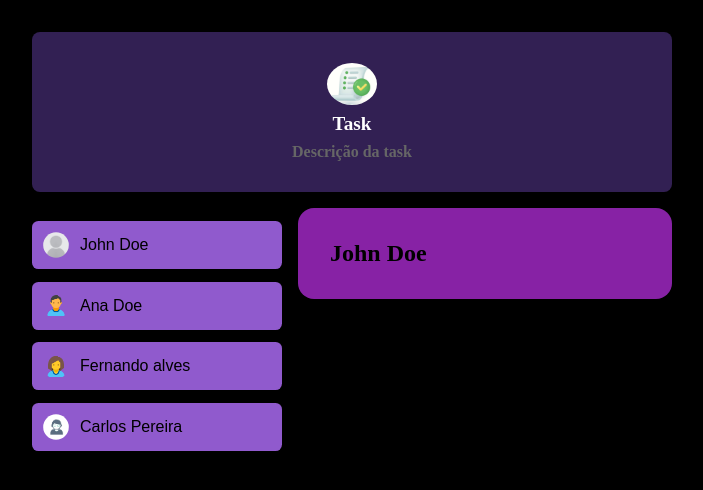
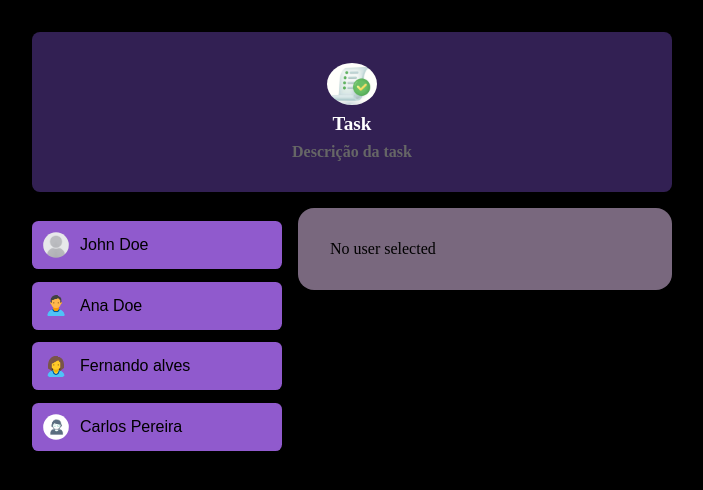
Before and after one commit to alessandrouleon/task-angular, an Angular app: page / in a window 1280 px wide. Shown: the top 490 px of the page, without its empty margins (288-991 px from the left). Built offline with nearby package versions, Linux system fonts and the light colour scheme.

Commit message:
feat: ajustment in list task

```diff
--- a/src/app/app.component.html
+++ b/src/app/app.component.html
@@ -1,51 +1,28 @@
 <div class="container">
-
-
 <header>
   <app-header></app-header>
 </header>
-
-<main  class="main-layout">
+<main class="main-layout">
   <ul id="users"  class="user-list">
+   @for (user of users; track user.id) {
     <li>
       <app-user
-    [id]="users[0].id"
-    [avatar]="users[0].avatar"
-     [name]="users[0].name"
+       [id]="user.id"
+        [avatar]="user.avatar"
+        [name]="user.name"
          (select)="onSelectUser($event)"
-     />
+         >
+        </app-user>
       </li>
-  <li>
-    <app-user
-    [id]="users[1].id"
-    [avatar]="users[1].avatar"
-    [name]="users[1].name"
-    (select)="onSelectUser($event)"
-    />
-  </li>
-  <li>
-    <app-user
-    [id]="users[2].id"
-    [avatar]="users[2].avatar"
-    [name]="users[2].name"
-    (select)="onSelectUser($event)"
-
-    />
-  </li>
-  <li>
-    <app-user
-    [id]="users[3].id"
-    [avatar]="users[3].avatar"
-     [name]="users[3].name"
-     (select)="onSelectUser($event)"
-     />
-  </li>
+   }
   </ul>
-
+  @if (selectUser) {
     <div class="task-card">
       <app-tasks [name]="selectUser.name"></app-tasks>
     </div>
+  } @else {
+    <p id="fallback"class="task-card-empty">No user selected</p>
+  }
 </main>
 </div>
-
 <router-outlet />
--- a/src/app/app.component.scss
+++ b/src/app/app.component.scss
@@ -48,3 +48,11 @@ li {
   border-radius: 16px;
   box-shadow: 0 0 12px rgba(0, 0, 0, 0.1);
 }
+
+.task-card-empty {
+  flex: 1;
+  background-color: #79687e;
+  padding: 2rem;
+  border-radius: 16px;
+  box-shadow: 0 0 12px rgba(0, 0, 0, 0.1);
+}
--- a/src/app/app.component.ts
+++ b/src/app/app.component.ts
@@ -14,11 +14,15 @@ import { UserComponent } from './user/user.component';
 export class AppComponent {
  users = DUMMY_USERS;
 
- selectUserId = '0';
+ selectUserId = '';
 
+//  get selectUser() {
+//   return this.users.find(user => user.id === this.selectUserId)!;
+//  }
  get selectUser() {
-  return this.users.find(user => user.id === this.selectUserId)!;
- }
+  return this.users.find(user => user.id === this.selectUserId);
+}
+
 
  onSelectUser(id: string) {
   this.selectUserId = id;
```
Lines whose indentation alone changed are shown as unchanged.
